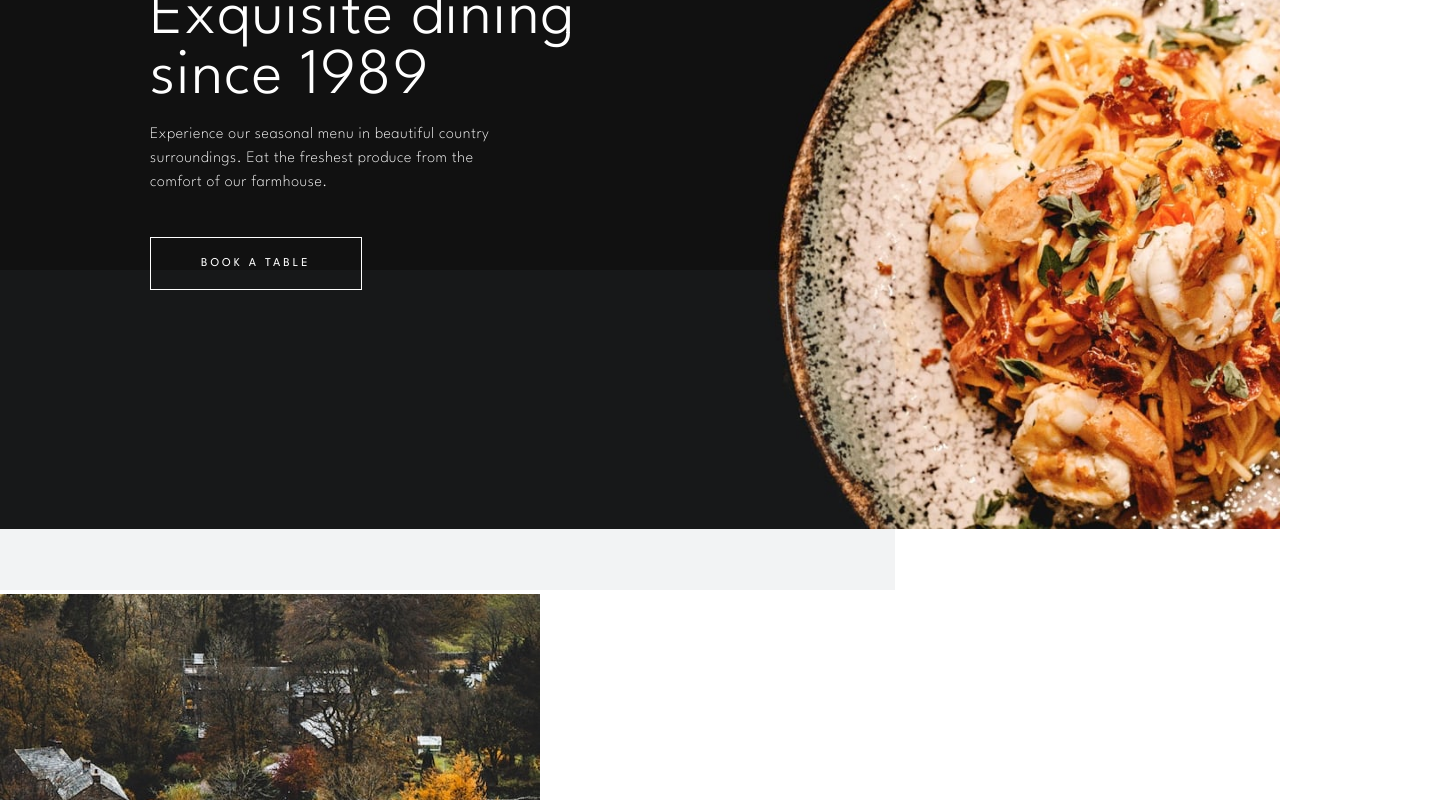
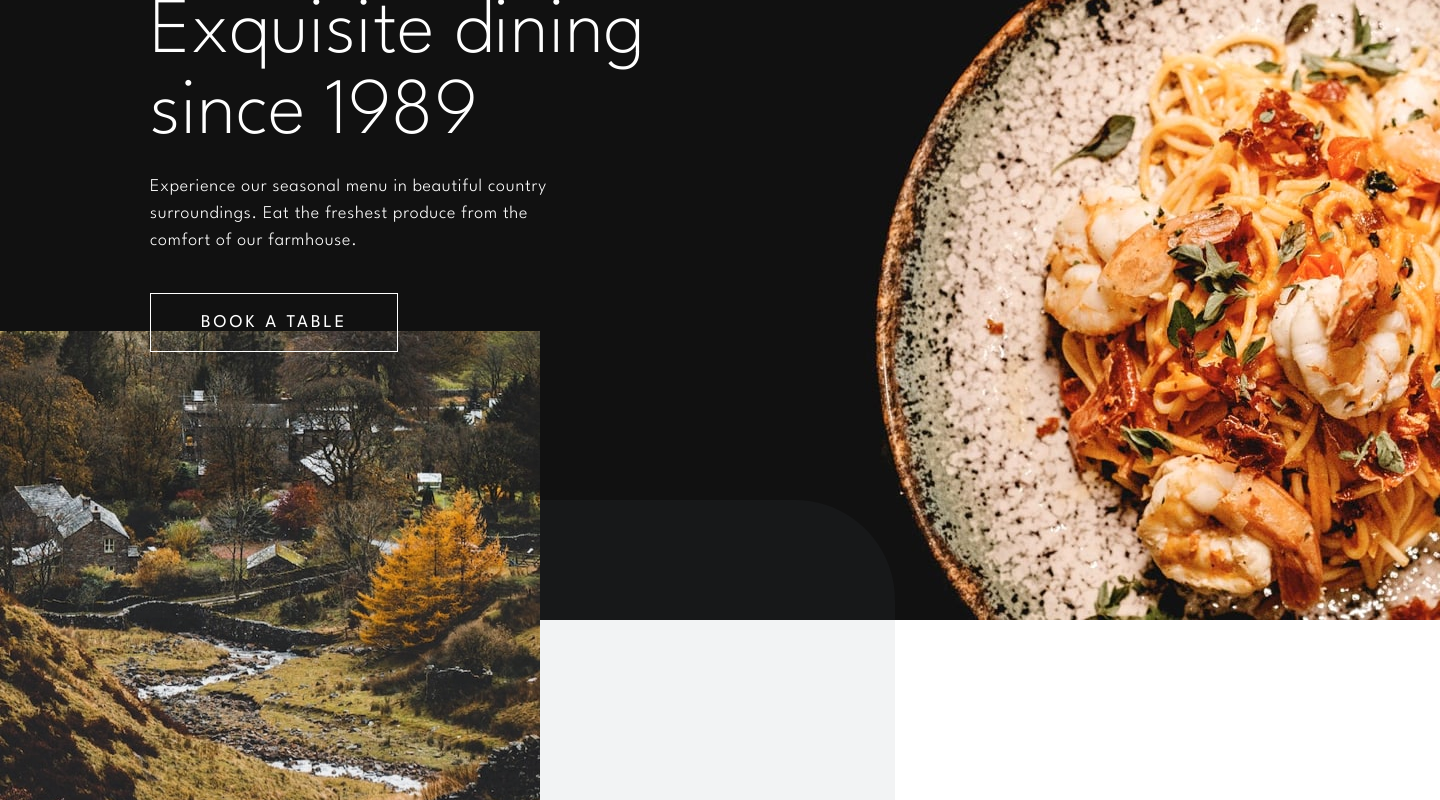
Before and after one commit to annaduong17/restaurant-website, a React (Create React App) app: page / in a window 1280 px wide. Shown: the part 200-1000 px from the top of the page, 1440 px wide, since content can reach past the window. Built offline with nearby package versions, Linux system fonts and the light colour scheme.

Commit message:
style Header for desktop

```diff
--- a/src/components/HomePage.js
+++ b/src/components/HomePage.js
@@ -5,13 +5,13 @@ import Banner from './Banner';
 
 function HomePage() {
   return (
-    <div>
+    <div className="home-page">
       <Header />
-      <section>
-        <div>
+      <section className="enjoyable-place-section">
+        <div className="curve-pattern">
           <img src="images/patterns/pattern-curve-top-right.svg" alt="curve pattern" />
         </div>
-        <div>
+        <div className="picture">
           <img src="/images/homepage/enjoyable-place-desktop.jpg" alt="nature" />
         </div>
         <div>
@@ -21,7 +21,7 @@ function HomePage() {
         </div>
       </section>
 
-      <section>
+      <section className="locally-sourced-section">
         <div>
           <img src="/images/patterns/pattern-curve-top-left.svg" alt="curve pattern" />
         </div>
@@ -38,11 +38,11 @@ function HomePage() {
         </div>
       </section>
 
-      <section>
+      <section className="highlights-section">
        <HighlightSection />
       </section>
 
-      <section>
+      <section className="family-gathering-section">
        <Event
         title="Family Gathering"
         description="We love catering for entire families. So please bring everyone along for a special meal with your loved ones. We'll provide a memorable experience for all."
--- a/src/index.scss
+++ b/src/index.scss
@@ -12,14 +12,10 @@ $shuttle-gray: #5c6779;
 html,
 body {
   font-family: 'League Spartan', sans-serif;
-  font-size: 16px;
+  font-size: 18px;
   margin: 0;
   width: 100%;
 
-}
-
-img {
-  max-width: 100%;
 }
 
 .app {
@@ -28,7 +24,7 @@ img {
 }
 
 .dine-logo {
-  width: 85px;
+  width: 100px;
   height: 100%;
 }
 
@@ -36,7 +32,6 @@ img {
   border: 1px solid white;
   padding: 20px 50px;
   color: white;
-  font-size: 0.75rem;
   text-decoration: none;
   letter-spacing: 3px;
 }
@@ -53,24 +48,33 @@ img {
   }
 
   .header-content {
-    width: 500px;
+    width: 600px;
     padding-top: 50px;
     margin-inline: 150px;
 
     h1 {
       margin-block: 100px 0;
-      font-size: 65px;
-      font-weight: 300;
-      letter-spacing: 1px;
+      font-size: 80px;
+      font-weight: 200;
+      line-height: 4.5rem;
     }
 
     p {
-      width: 350px;
+      width: 400px;
       margin-bottom: 60px;
       font-size: 1rem;
-      font-weight: 200;
+      font-weight: 300;
       line-height: 1.5rem;
-      letter-spacing: 0.5px;
+      letter-spacing: 0.75px;
     }
   }
 }
+
+.home-page {
+  width: 100%;
+
+  .curve-pattern {
+    position: absolute;
+    top: 700px;
+  }
+}
```
